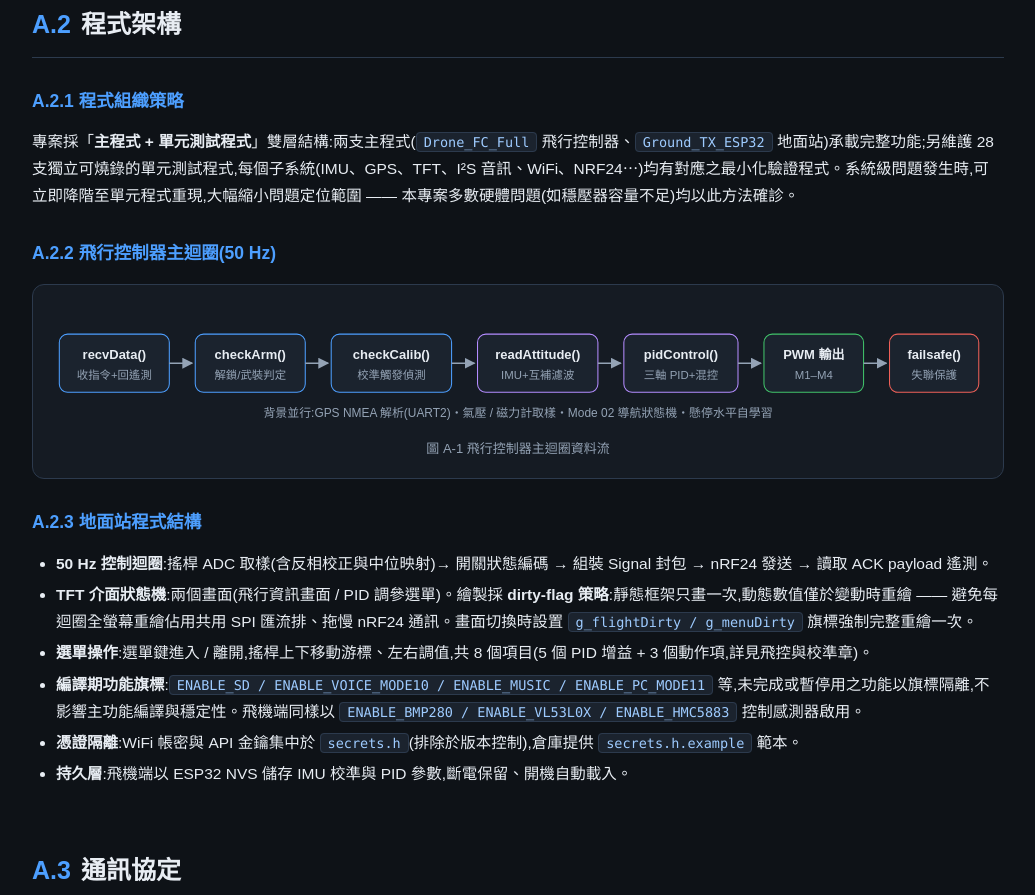
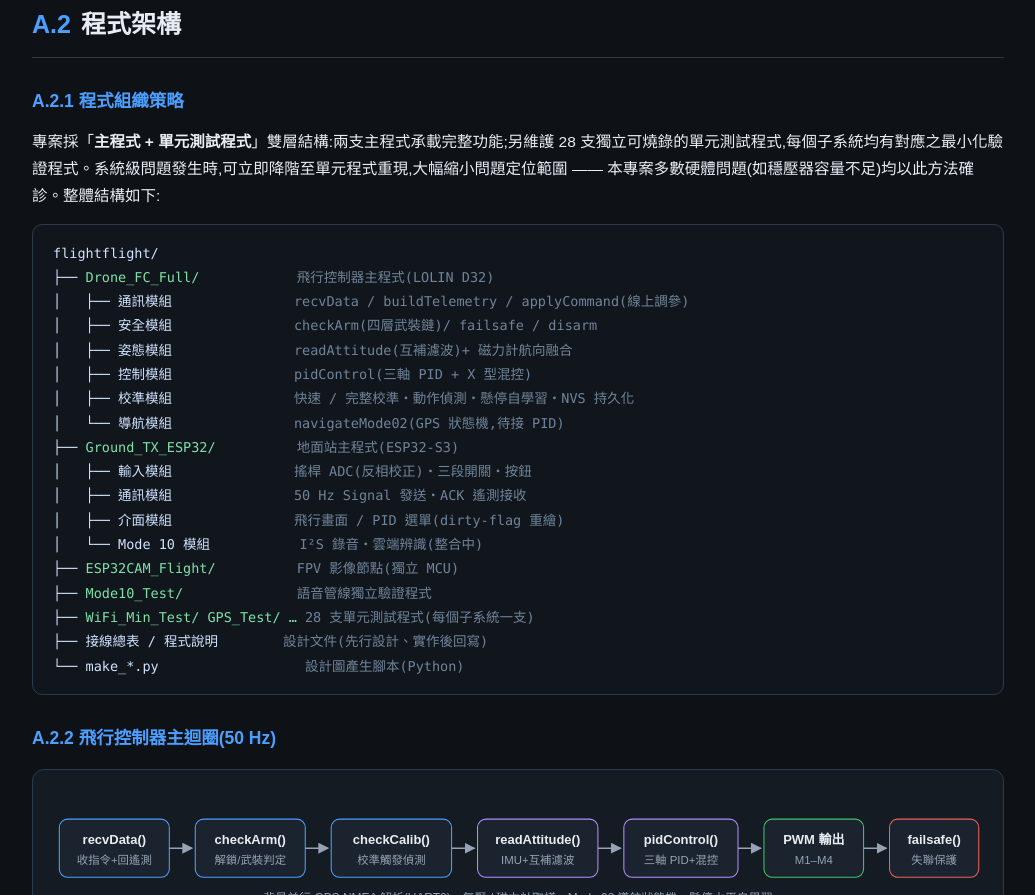
Before and after one commit to avav10985/flightflight, a plain HTML site: page docs/architecture.html in a window 1280 px wide. Shown: the part 1133-2028 px from the top of the page, without its empty margins (122-1157 px from the left). Drawn offline with Linux system fonts and the light colour scheme.

Commit message:
docs 勘誤 + 程式架構樹狀圖 + 應用價值改室外導向
- 飛機主控更正:38-pin 開發板 → LOLIN D32(ESP32-WROOM-32),
  依 飛機接線總表.md(三處:index 規格表、架構圖節點、腳位表標題)
- 螢幕尺寸更正:2.4" → 2.8" MSP2806(依 手把接線總表_V2.md,三處)
- 錯字:響應過敏 → 響應過於靈敏
- A.2.1 加專案樹狀圖(主程式模組分解 + 測試程式 + 文件/腳本),
  程式架構以樹狀呈現
- E.3 應用價值改以室外為主:戶外定點巡檢、空拍紀錄排前,
  移除室內 / 居家場景描述

```diff
--- a/docs/architecture.html
+++ b/docs/architecture.html
@@ -46,7 +46,7 @@
 
     <div class="arch-col col-drone">
       <h4>飛行控制器(機載)</h4>
-      <div class="node" data-k="fc">ESP32 飛控主程式 <small>濾波・PID・混控・導航狀態機</small></div>
+      <div class="node" data-k="fc">LOLIN D32 飛控主程式 <small>ESP32・濾波・PID・混控・導航狀態機</small></div>
       <div class="node" data-k="imu">MPU-6050 IMU <small>I²C・姿態量測來源</small></div>
       <div class="node" data-k="gps">NEO-6M GPS <small>UART・定位與導航</small></div>
       <div class="node" data-k="baro">BMP280 / VL53L0X ×2 <small>氣壓定高・雷射近距(預留)</small></div>
@@ -67,7 +67,26 @@
   <h2><span class="no">A.2</span>程式架構</h2>
 
   <h3>A.2.1 程式組織策略</h3>
-  <p>專案採「<b>主程式 + 單元測試程式</b>」雙層結構:兩支主程式(<code>Drone_FC_Full</code> 飛行控制器、<code>Ground_TX_ESP32</code> 地面站)承載完整功能;另維護 28 支獨立可燒錄的單元測試程式,每個子系統(IMU、GPS、TFT、I²S 音訊、WiFi、NRF24⋯)均有對應之最小化驗證程式。系統級問題發生時,可立即降階至單元程式重現,大幅縮小問題定位範圍 —— 本專案多數硬體問題(如穩壓器容量不足)均以此方法確診。</p>
+  <p>專案採「<b>主程式 + 單元測試程式</b>」雙層結構:兩支主程式承載完整功能;另維護 28 支獨立可燒錄的單元測試程式,每個子系統均有對應之最小化驗證程式。系統級問題發生時,可立即降階至單元程式重現,大幅縮小問題定位範圍 —— 本專案多數硬體問題(如穩壓器容量不足)均以此方法確診。整體結構如下:</p>
+
+  <div class="codeblock">flightflight/
+├── <span class="fn">Drone_FC_Full/</span>            <span class="cm">飛行控制器主程式(LOLIN D32)</span>
+│   ├── 通訊模組               <span class="cm">recvData / buildTelemetry / applyCommand(線上調參)</span>
+│   ├── 安全模組               <span class="cm">checkArm(四層武裝鏈)/ failsafe / disarm</span>
+│   ├── 姿態模組               <span class="cm">readAttitude(互補濾波)+ 磁力計航向融合</span>
+│   ├── 控制模組               <span class="cm">pidControl(三軸 PID + X 型混控)</span>
+│   ├── 校準模組               <span class="cm">快速 / 完整校準・動作偵測・懸停自學習・NVS 持久化</span>
+│   └── 導航模組               <span class="cm">navigateMode02(GPS 狀態機,待接 PID)</span>
+├── <span class="fn">Ground_TX_ESP32/</span>          <span class="cm">地面站主程式(ESP32-S3)</span>
+│   ├── 輸入模組               <span class="cm">搖桿 ADC(反相校正)・三段開關・按鈕</span>
+│   ├── 通訊模組               <span class="cm">50 Hz Signal 發送・ACK 遙測接收</span>
+│   ├── 介面模組               <span class="cm">飛行畫面 / PID 選單(dirty-flag 重繪)</span>
+│   └── Mode 10 模組           <span class="cm">I²S 錄音・雲端辨識(整合中)</span>
+├── <span class="fn">ESP32CAM_Flight/</span>          <span class="cm">FPV 影像節點(獨立 MCU)</span>
+├── <span class="fn">Mode10_Test/</span>              <span class="cm">語音管線獨立驗證程式</span>
+├── <span class="fn">WiFi_Min_Test/ GPS_Test/ …</span> <span class="cm">28 支單元測試程式(每個子系統一支)</span>
+├── 接線總表 / 程式說明        <span class="cm">設計文件(先行設計、實作後回寫)</span>
+└── make_*.py                  <span class="cm">設計圖產生腳本(Python)</span></div>
 
   <h3>A.2.2 飛行控制器主迴圈(50 Hz)</h3>
   <div class="diagram">
@@ -182,7 +201,7 @@ const ARCH_INFO = {
     "操作限制:USB 與電池嚴禁同時連接 —— 兩穩壓器輸出並聯將產生反向灌流,可能損壞 USB 主機。"],
   cloud: ["雲端推論服務(Mode 10)",
     "TLS 連線上傳 WAV 至 Whisper large-v3-turbo 進行中文語音辨識,轉錄文字再經 Llama-3.3-70B(few-shot + JSON 強制輸出)解析為結構化飛行指令。端到端延遲約 3 秒。詳見語音子系統章。", ""],
-  fc: ["飛行控制主程式(ESP32)",
+  fc: ["飛行控制主程式(LOLIN D32,ESP32-WROOM-32)",
     "主迴圈:IMU 讀取 → 互補濾波姿態解算 → 角度環 PID → X 型混控 → PWM 輸出,並行處理 nRF24 收發、GPS NMEA 解析、遙測組包與導航狀態機(圖 A-1)。",
     "驗證策略:Gyro / Manual / PID 三階段獨立程式逐層驗證。"],
   imu: ["MPU-6050 慣性量測單元",
@@ -196,7 +215,7 @@ const ARCH_INFO = {
     "提供絕對航向參考。韌體自動偵測三種常見晶片變體(HMC5883L 0x1E / QMC5883 0x0D / QMC5883P 0x2C)。偏航軸互補濾波以其讀值抑制陀螺積分漂移,為 GPS 導航之航向基準。", ""],
   motor: ["動力輸出(空心杯馬達 × 4)",
     "MOSFET PWM 直驅,X 型配置混控,輸出限幅 [1000, 2000]。",
-    "調校紀錄:初始 PID 增益過高導致響應過敏,經實飛測試降至保守值並限制最大傾角 20°。"],
+    "調校紀錄:初始 PID 增益過高導致響應過於靈敏,經實飛測試降至保守值並限制最大傾角 20°。"],
   cam: ["ESP32-CAM 影像節點",
     "獨立第三 MCU,WiFi MJPEG 即時串流,固定 IP + mDNS 便於連線,支援飛行中調整畫質。規劃與手機頭部追蹤雲台整合。", ""]
 };
```
Also changed, not shown: docs/hardware.html (+2 -2 lines), docs/index.html (+3 -3 lines), docs/testing.html (+5 -3 lines).
